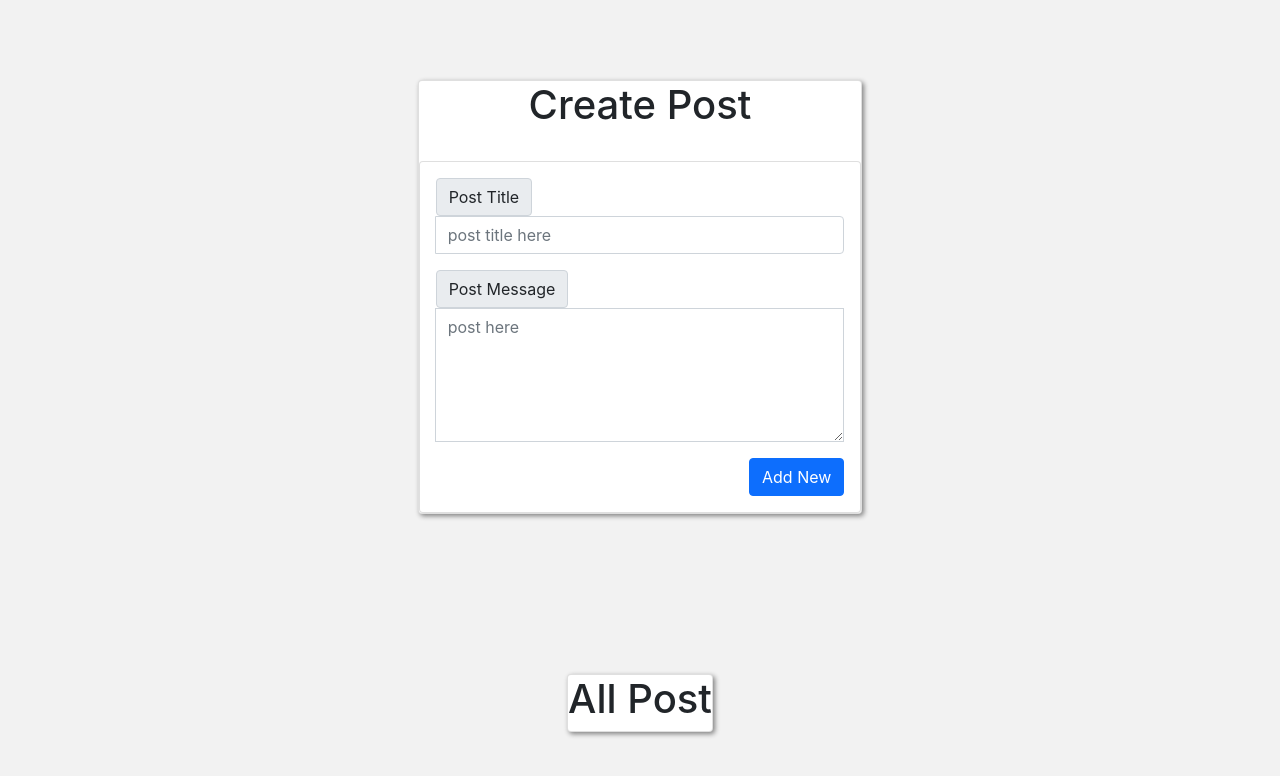
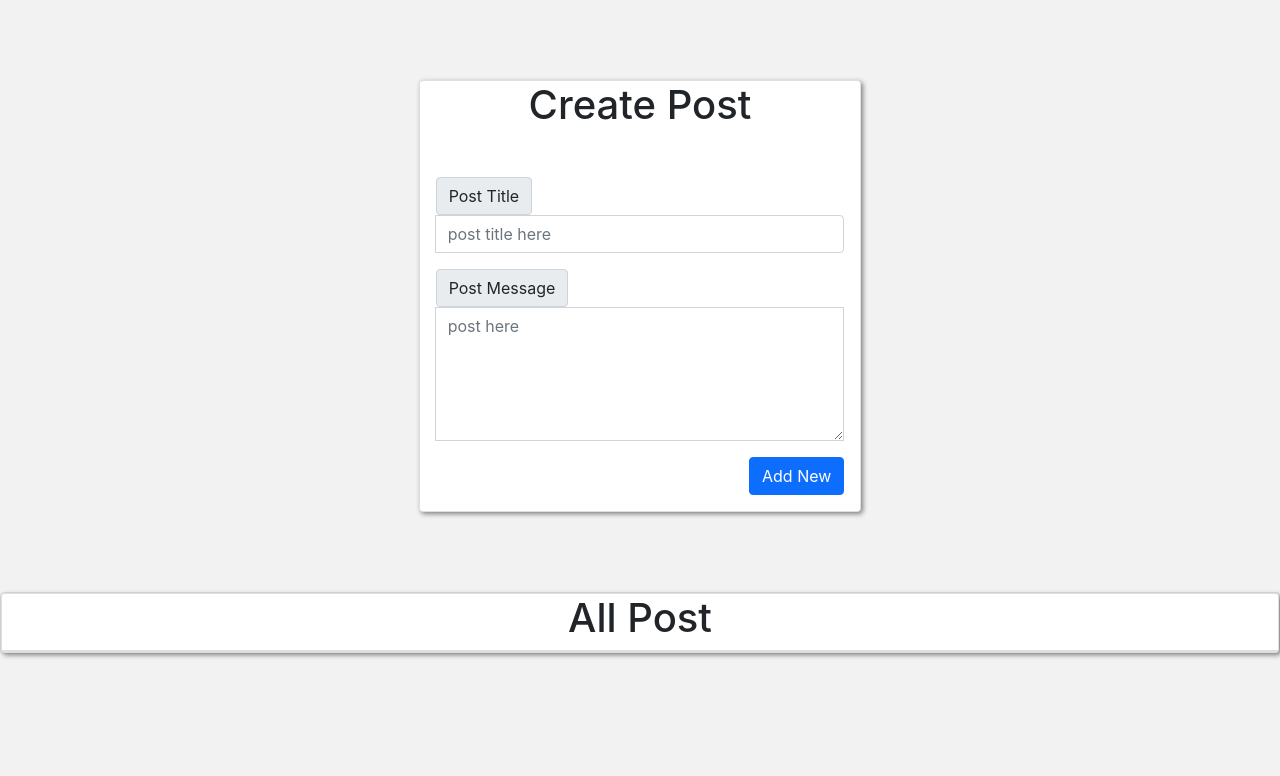
Before and after one commit to jeeedz-boi/nextjs-example, a Next.js app: page / in a window 1280 px wide. Shown: the top 776 px of the page. Built offline with nearby package versions, Linux system fonts and the light colour scheme.

Commit message:
last update

```diff
--- a/components/Post.js
+++ b/components/Post.js
@@ -5,13 +5,13 @@ import { DELETE_POST, EDIT_POST }  from '../redux/actions/action'
 class Post extends Component {
     render() {
         return (
-            <div>
+            <div class="col-auto">
                 <br/><br/>
                 <div className="card">
-                    <div className="card-body" style={{marginLeft:"150px", marginRight:"150px"}}>
-                        <h1 className='d-flex justify-content-center'>Post title:   {this.props.post.title}</h1>
+                    <div className="card-body">
+                        <h1 className='card-text'>Post title:   {this.props.post.title}</h1>
                         <br/>
-                        <h4 className='d-flex justify-content-center'>Post message: {this.props.post.msg}</h4>
+                        <h4 className='card-text'>Post message: {this.props.post.msg}</h4>
                     <div className='d-flex justify-content-end'>
                         <button className="btn btn-warning" onClick={()=> this.props.dispatch({type: EDIT_POST, id: this.props.post.id})}>Edit</button>
                         <button className="btn btn-danger" onClick={()=> this.props.dispatch({type: DELETE_POST, id: this.props.post.id})}>Delete</button>
--- a/components/allPost.js
+++ b/components/allPost.js
@@ -7,21 +7,18 @@ import EditComponent from './EditComponent'
 class allPost extends Component {
     render() {
         return (
-            <div>
-                <main className={styles.main} >
-                    <div className="card text-center" style={{boxShadow:"2px 2px 5px gray"}}>
+            <div className="card">
+                    <div className="card text-center" style={{ boxShadow:"2px 2px 5px gray" }}>
                         <h1>All Post</h1>
-                        <form>
-                        <div>
+                        <div className="card">
                             {this.props.posts.map((post)=> (
-                                <div key={post.id}>
+                                <div className="card-body" key={ post.id }>
                                     {post.editing ? <EditComponent post={post} key={post.id}></EditComponent> : <Post key={post.id} post={post}> </Post>}
                                 </div>
                             ))}
                         </div>
-                        </form>
                     </div>
-                </main>
+
             </div>
         )
     }
--- a/components/formPost.js
+++ b/components/formPost.js
@@ -30,7 +30,7 @@ class form extends Component {
                         <h1>Create Post</h1>
                         <br/>
                         <form>
-                        <div className="card">
+
                         <div className="card-body">
                             <div className="input-group mb-3">
                             <div className="input-group">
@@ -53,7 +53,7 @@ class form extends Component {
                             </div>
                             </div>
 
-                            </div>
+
                         </form>
                     </div>
                 </main>
```
